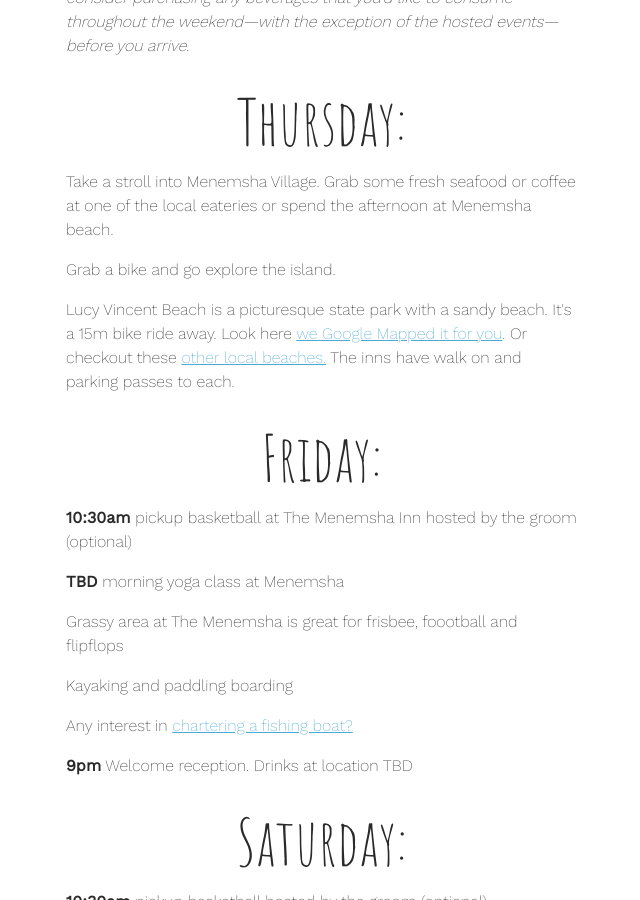
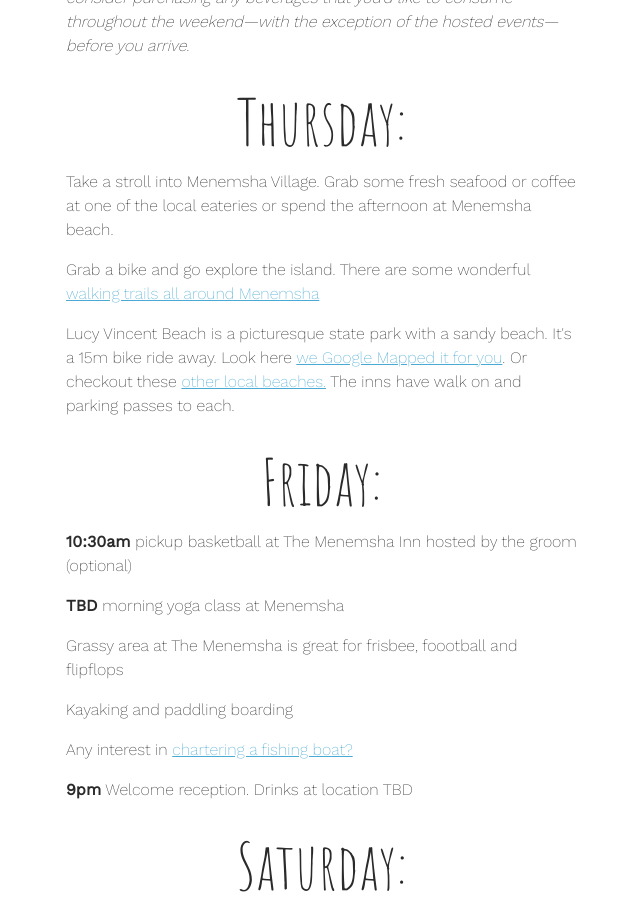
Before and after one commit to TyMagnin/tymagnin.github.io, a Jekyll site: the page built from weekend/index.html, in a window 1280 px wide and 900 px high, scrolled down 610 px. Shown: the whole window, without its empty margins (318-958 px from the left). Built offline with Jekyll 4.4.1, drawn with Linux system fonts in a browser that asks for light colours.

Commit message:
adding hiking trails

```diff
--- a/weekend/index.html
+++ b/weekend/index.html
@@ -11,7 +11,7 @@ permalink: /weekend/
     <p><i>Important note: Menemsha is a dry town. That means you should consider purchasing any beverages that you'd like to consume throughout the weekend—with the exception of the hosted events—before you arrive.</i></p>
     <h3>Thursday:</h3>
     <p>Take a stroll into Menemsha Village. Grab some fresh seafood or coffee at one of the local eateries or spend the afternoon at Menemsha beach.</p>
-    <p>Grab a bike and go explore the island.</p>
+    <p>Grab a bike and go explore the island. There are some wonderful <a href="http://www.nytimes.com/2011/08/14/travel/walking-marthas-vineyard.html?pagewanted=all&_r=0" target="_blank">walking trails all around Menemsha</a></p>
     <p>Lucy Vincent Beach is a picturesque state park with a sandy beach. It's a 15m bike ride away. Look here <a href="https://www.google.com/maps/dir/Beach+Plum+Inn+%26+Restaurant,+50+Beach+Plum+Lane,+Chilmark,+MA+02535/Lucy+Vincent+Beach,+Lucy+Vincent+Beach+Rd,+Chilmark,+MA+02535/@41.3459221,-70.7525992,15z/am=t/data=!3m1!4b1!4m14!4m13!1m5!1m1!1s0x89e53ce308c06589:0x49eaa2aaa37dd095!2m2!1d-70.7605656!2d41.3543156!1m5!1m1!1s0x89e53c87b47fa741:0x5a5839e92505b49e!2m2!1d-70.7271233!2d41.3388953!3e1" target="_blank">we Google Mapped it for you</a>. Or checkout these <a href="http://www.menemshainn.com/the-property/things-to-do/local-beaches/" target="_blank">other local beaches.</a> The inns have walk on and parking passes to each.
     <h3>Friday:</h3>
     <p><b>10:30am</b> pickup basketball at The Menemsha Inn hosted by the groom (optional)</p>
```
